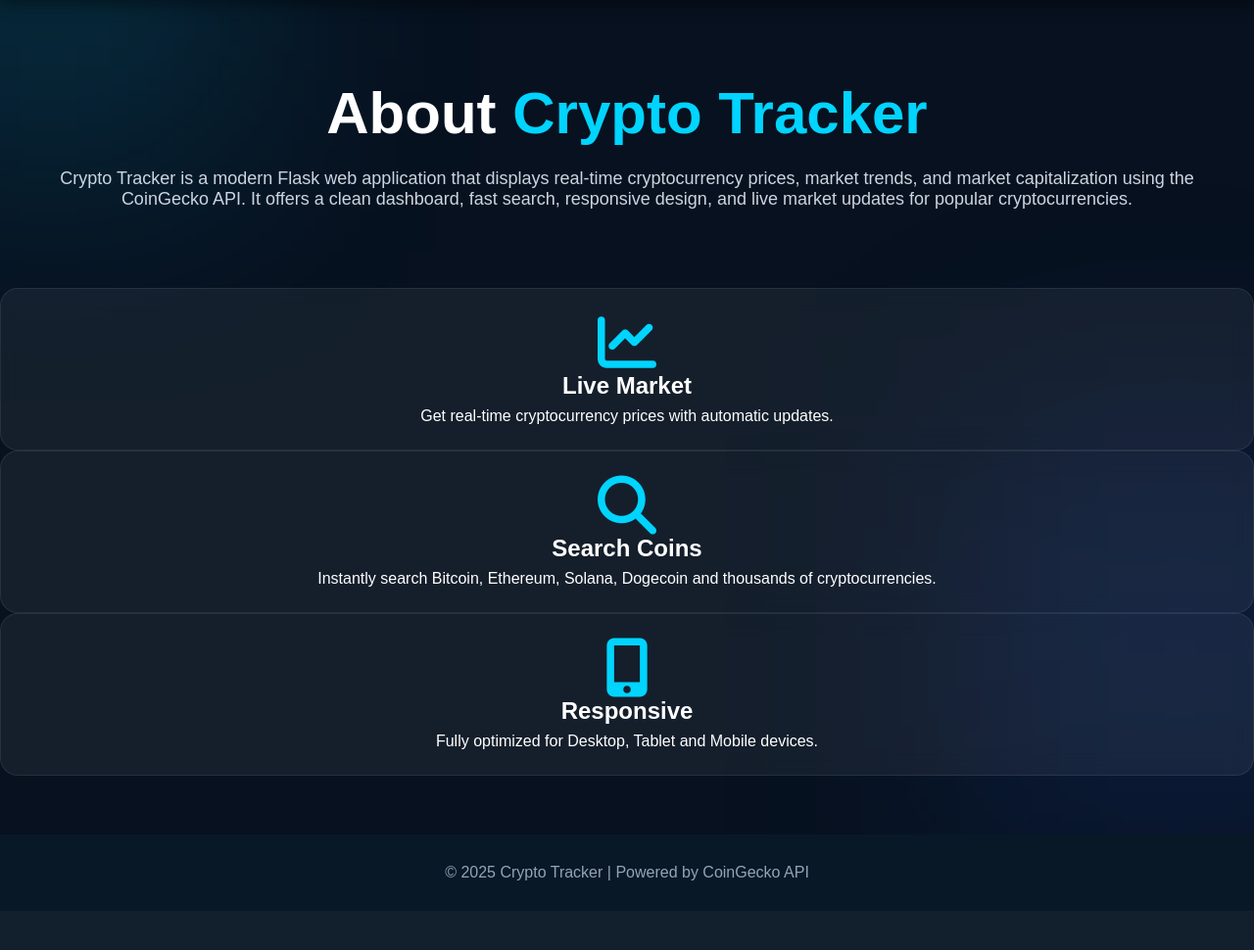
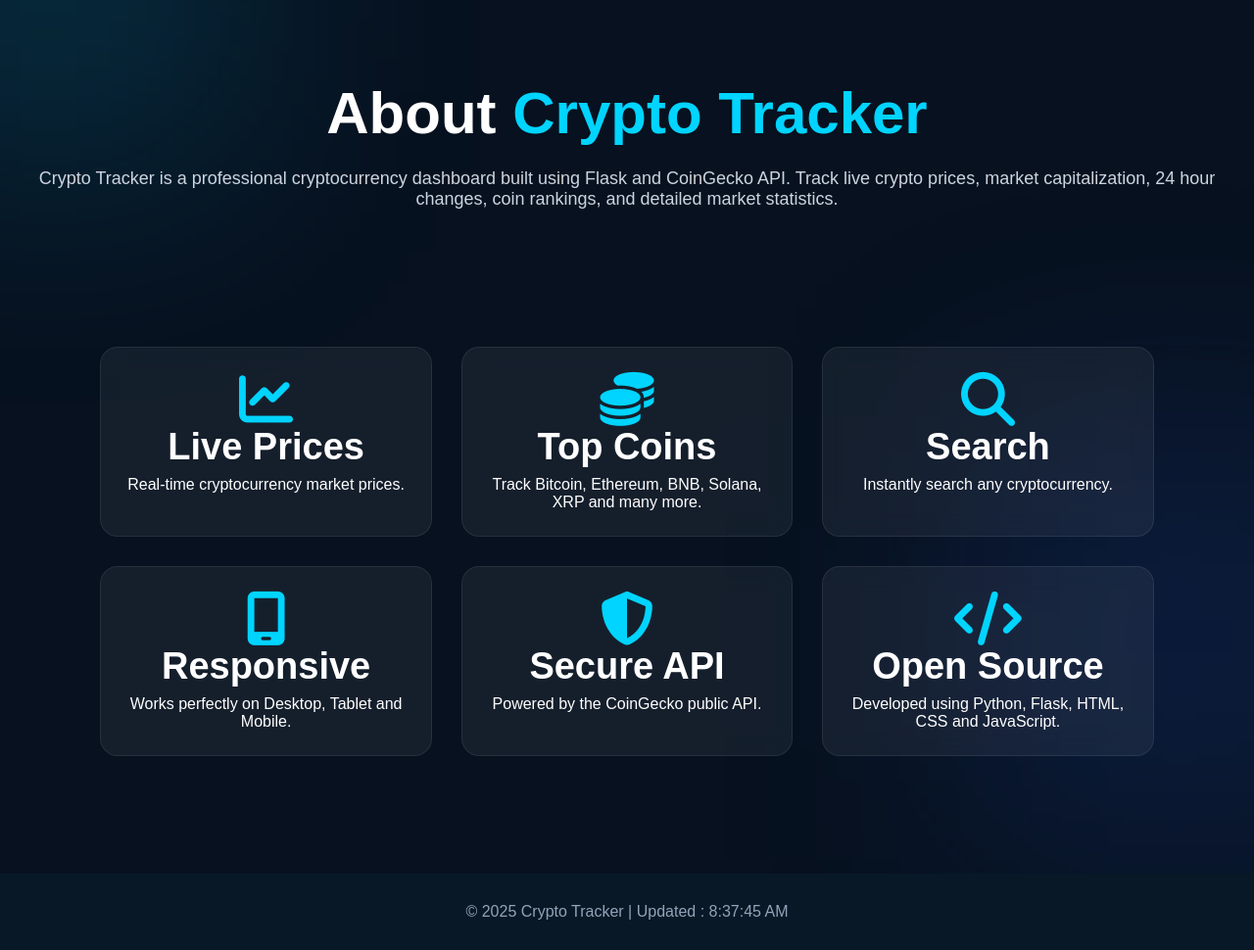
Before and after one commit to AnkitSaini491/Crypto-Tracker-, a Flask app: page /about in a window 1280 px wide. Shown: the part 74-1044 px from the top of the page at 98% size. Before the commit the page ends 973 px from the top, so only its background shows below. Run offline with Flask 3, Linux system fonts and the light colour scheme.

Commit message:
Update about.html

```diff
--- a/templates/about.html
+++ b/templates/about.html
@@ -1,4 +1,3 @@
-
 <!DOCTYPE html>
 <html lang="en">
 
@@ -23,8 +22,11 @@ href="https://cdnjs.cloudflare.com/ajax/libs/font-awesome/6.5.2/css/all.min.css"
 <nav>
 
 <div class="logo">
+
 <i class="fa-brands fa-bitcoin"></i>
+
 CryptoTracker
+
 </div>
 
 <ul>
@@ -49,26 +51,52 @@ About
 
 <p>
 
-Crypto Tracker is a modern Flask web application that displays real-time cryptocurrency prices, market trends, and market capitalization using the CoinGecko API.
+Crypto Tracker is a professional cryptocurrency dashboard
+built using Flask and CoinGecko API.
 
-It offers a clean dashboard, fast search, responsive design, and live market updates for popular cryptocurrencies.
+Track live crypto prices,
+market capitalization,
+24 hour changes,
+coin rankings,
+and detailed market statistics.
 
 </p>
 
 </section>
 
-<section class="coins">
+<section class="market">
+
+<div class="coin-container">
 
 <div class="card">
 
 <i class="fa-solid fa-chart-line"
-style="font-size:60px;color:#00d4ff;"></i>
+style="font-size:55px;color:#00d4ff;"></i>
 
-<h2>Live Market</h2>
+<h2>Live Prices</h2>
 
 <p>
 
-Get real-time cryptocurrency prices with automatic updates.
+Real-time cryptocurrency market prices.
+
+</p>
+
+</div>
+
+<div class="card">
+
+<i class="fa-solid fa-coins"
+style="font-size:55px;color:#00d4ff;"></i>
+
+<h2>Top Coins</h2>
+
+<p>
+
+Track Bitcoin,
+Ethereum,
+BNB,
+Solana,
+XRP and many more.
 
 </p>
 
@@ -77,13 +105,13 @@ Get real-time cryptocurrency prices with automatic updates.
 <div class="card">
 
 <i class="fa-solid fa-magnifying-glass"
-style="font-size:60px;color:#00d4ff;"></i>
+style="font-size:55px;color:#00d4ff;"></i>
 
-<h2>Search Coins</h2>
+<h2>Search</h2>
 
 <p>
 
-Instantly search Bitcoin, Ethereum, Solana, Dogecoin and thousands of cryptocurrencies.
+Instantly search any cryptocurrency.
 
 </p>
 
@@ -91,26 +119,81 @@ Instantly search Bitcoin, Ethereum, Solana, Dogecoin and thousands of cryptocurr
 
 <div class="card">
 
-<i class="fa-solid fa-mobile-screen-button"
-style="font-size:60px;color:#00d4ff;"></i>
+<i class="fa-solid fa-mobile-screen"
+style="font-size:55px;color:#00d4ff;"></i>
 
 <h2>Responsive</h2>
 
 <p>
 
-Fully optimized for Desktop, Tablet and Mobile devices.
+Works perfectly on
+Desktop,
+Tablet
+and Mobile.
 
 </p>
 
 </div>
 
+<div class="card">
+
+<i class="fa-solid fa-shield-halved"
+style="font-size:55px;color:#00d4ff;"></i>
+
+<h2>Secure API</h2>
+
+<p>
+
+Powered by the
+CoinGecko
+public API.
+
+</p>
+
+</div>
+
+<div class="card">
+
+<i class="fa-solid fa-code"
+style="font-size:55px;color:#00d4ff;"></i>
+
+<h2>Open Source</h2>
+
+<p>
+
+Developed using
+
+Python,
+
+Flask,
+
+HTML,
+
+CSS
+
+and
+
+JavaScript.
+
+</p>
+
+</div>
+
+</div>
+
 </section>
 
-<footer style="text-align:center;padding:30px;color:#94a3b8;">
+<footer>
 
-© 2025 Crypto Tracker | Powered by CoinGecko API
+<p>
+
+© 2025 Crypto Tracker
+
+</p>
 
 </footer>
+
+<script src="{{ url_for('static', filename='script.js') }}"></script>
 
 </body>
 
```
